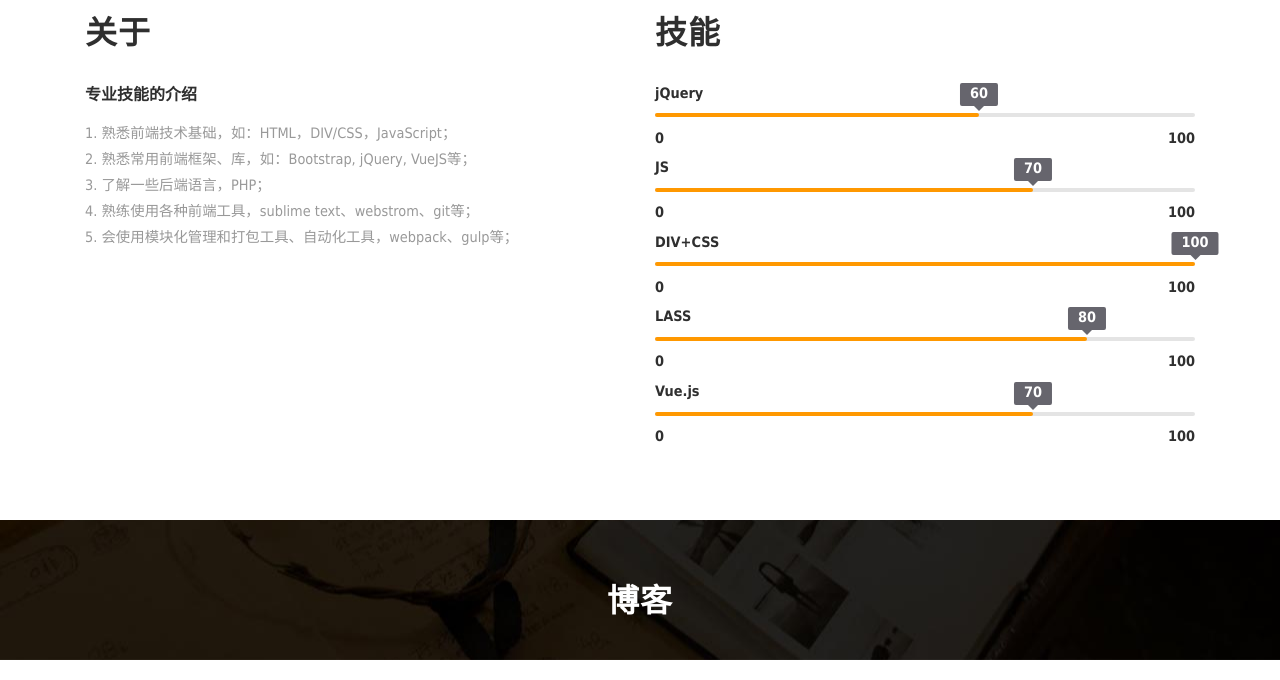
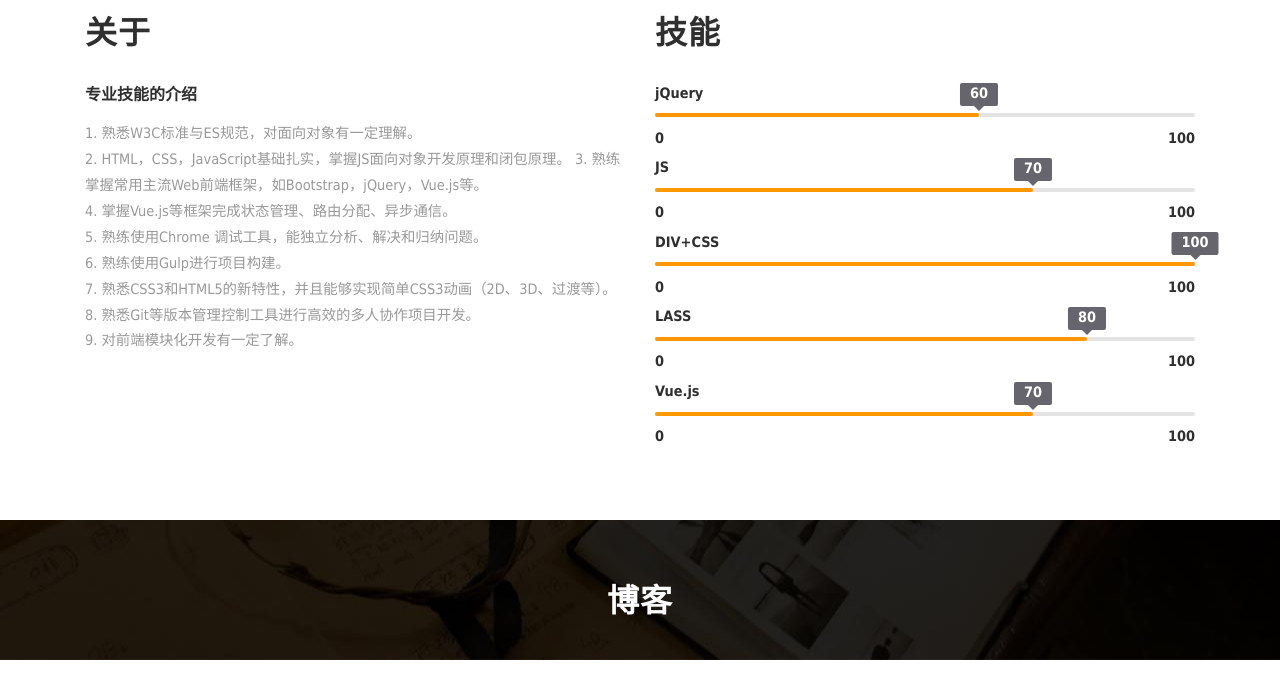
Before and after one commit to lx3133584/myindex, a plain HTML site: page index.html in a window 1280 px wide. Shown: the part 800-1480 px from the top of the page. Drawn offline with Linux system fonts and the light colour scheme.

Commit message:
修改专业技能介绍

```diff
--- a/index.html
+++ b/index.html
@@ -135,11 +135,15 @@
 			<div class="col-md-6 wthree-about-left">
 				<h3>关于</h3>
 				<h4>专业技能的介绍</h4>
-				<p> 1. 熟悉前端技术基础，如：HTML，DIV/CSS，JavaScript；<br>
-					2. 熟悉常用前端框架、库，如：Bootstrap, jQuery, VueJS等；<br>
-					3. 了解一些后端语言，PHP；<br>
-					4. 熟练使用各种前端工具，sublime text、webstrom、git等；<br>
-					5. 会使用模块化管理和打包工具、自动化工具，webpack、gulp等；
+				<p> 1.   熟悉W3C标准与ES规范，对面向对象有一定理解。<br>
+					2.   HTML，CSS，JavaScript基础扎实，掌握JS面向对象开发原理和闭包原理。
+					3.   熟练掌握常用主流Web前端框架，如Bootstrap，jQuery，Vue.js等。<br>
+					4.   掌握Vue.js等框架完成状态管理、路由分配、异步通信。<br>
+					5.   熟练使用Chrome 调试工具，能独立分析、解决和归纳问题。<br>
+					6.   熟练使用Gulp进行项目构建。<br>
+					7.   熟悉CSS3和HTML5的新特性，并且能够实现简单CSS3动画（2D、3D、过渡等）。<br>
+					8.   熟悉Git等版本管理控制工具进行高效的多人协作项目开发。<br>
+					9.   对前端模块化开发有一定了解。
 				</p>
 			</div >
 			<div class="col-md-6 wthree-about-right">
```
